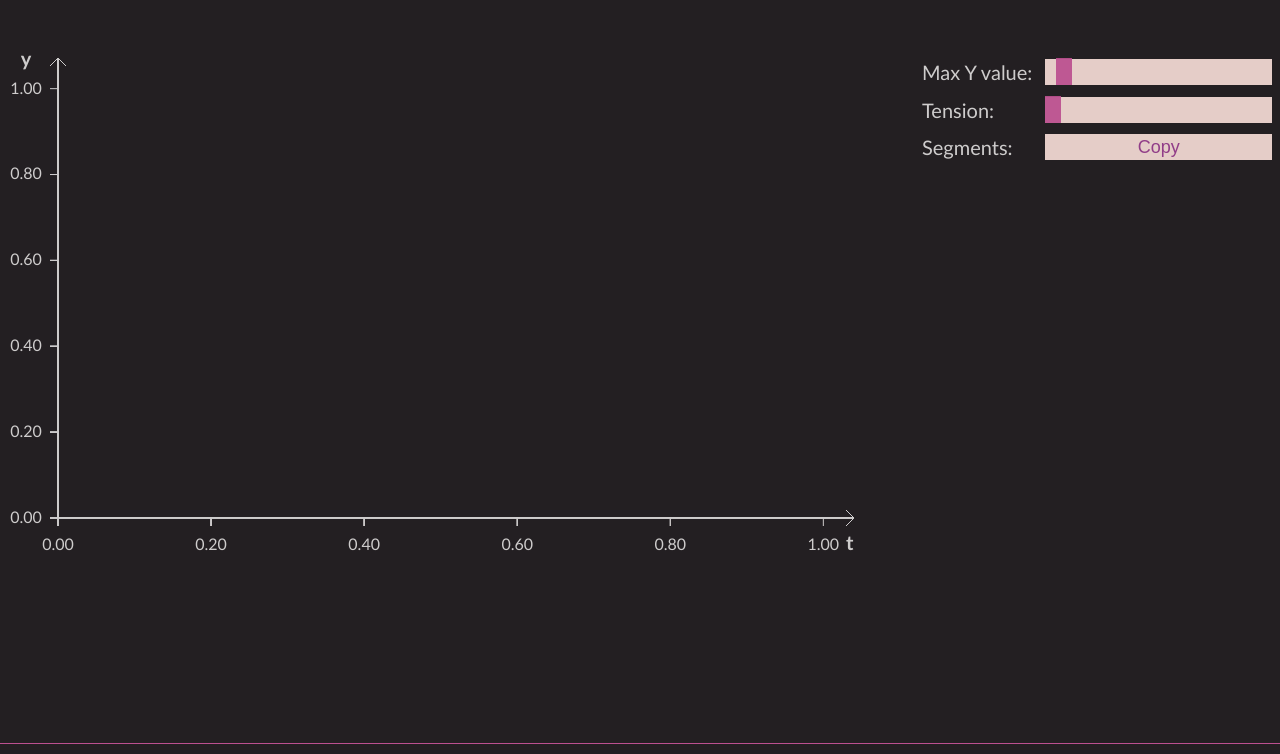
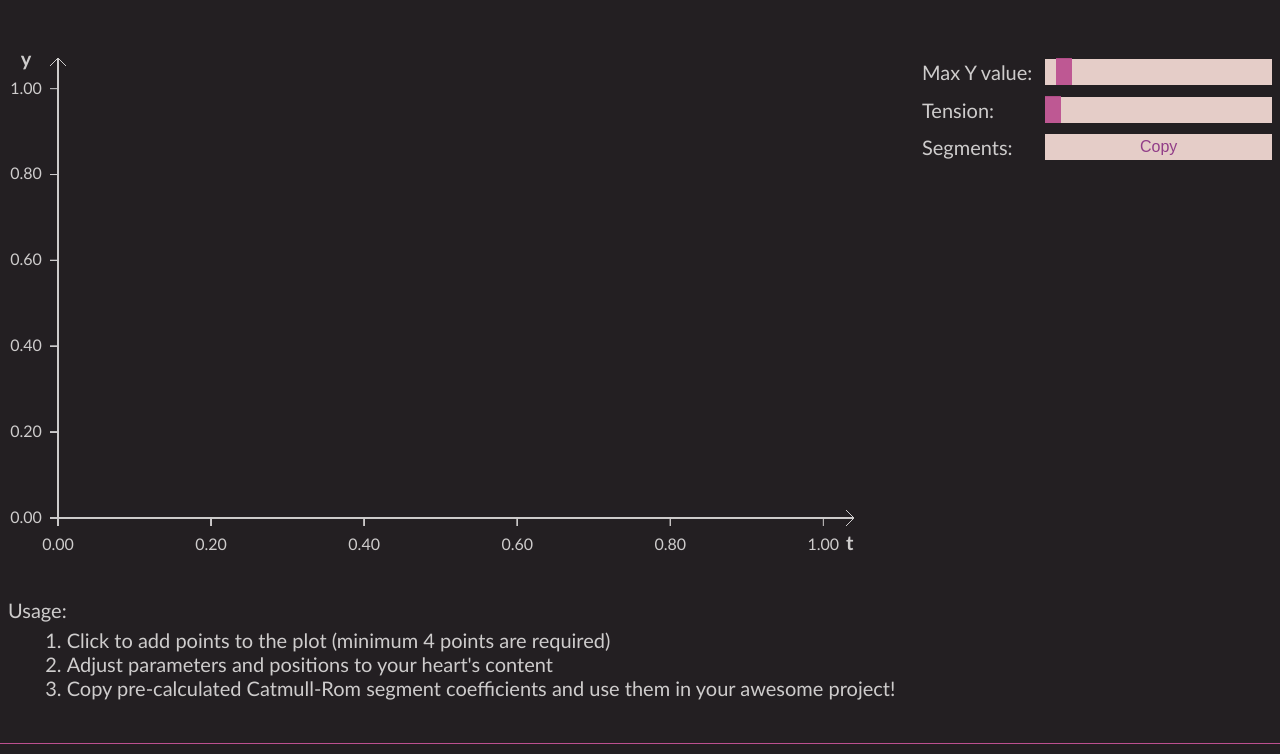
Before and after one commit to frysztak/splicer, a website built with webpack: page src/index.html in a window 1280 px wide. Shown: the top 754 px of the page. Built offline with nearby package versions, Linux system fonts and the light colour scheme.

Commit message:
ui fixes, add favicon

```diff
--- a/package.json
+++ b/package.json
@@ -5,7 +5,7 @@
   "main": "index.js",
   "scripts": {
     "dev:watch": "webpack --mode development --watch",
-    "copy:static": "cpx src/*.{html,css,png} dist/ --watch",
+    "copy:static": "cpx src/*.{html,css,png,ico} dist/ --watch",
     "serve": "http-server dist/ -s",
     "start": "npm-run-all --parallel dev:watch copy:static serve",
     "build": "webpack --mode production"
--- a/src/index.css
+++ b/src/index.css
@@ -2,10 +2,7 @@ body {
     font-family: 'Calibri', sans-serif;
     background-color: #231f22;
     color: #cecccc;
-}
-
-label, .heading {
-    font-size: 20px;
+    font-size: 1.25rem;
 }
 
 button {
@@ -18,7 +15,7 @@ button {
     display: flex;
     align-items: center;
     justify-content: center;
-    font-size: 18px;
+    font-size: 1rem;
     cursor: pointer;
 }
 
@@ -62,12 +59,16 @@ button:focus {
     max-width: 350px;
 }
 
+.mt-10 {
+    margin-top: 10px;
+}
+
+.mt-30 {
+    margin-top: 30px;
+}
+
 .mt-50 {
     margin-top: 50px;
-}
-
-.mt-10 {
-    margin-top: 10px;
 }
 
 .ml-10 {
@@ -108,6 +109,20 @@ footer {
     padding: 1rem;
     text-align: center;
     border-top: #bc5090 1px solid;
+    font-size: 0.85em;
+}
+
+ol {
+    padding-inline-start: 0;
+}
+
+ol, ol li {
+    margin-left: 0;
+    padding-left: 0;
+}
+
+pre {
+    font-size: 1rem;
 }
 
 /* range slider */
--- a/src/index.html
+++ b/src/index.html
@@ -3,6 +3,7 @@
 <head>
     <meta charset="UTF-8">
     <title>Splicer</title>
+    <link rel="shortcut icon" href="splicer.ico">
     <link rel="stylesheet" type="text/css" href="index.css">
     <script type="text/javascript" src="splicer.js"></script>
 </head>
@@ -38,6 +39,15 @@
     </div>
 </div>
 
+<div class="row mt-30">
+    Usage:
+    <ol class="mt-30">
+        <li>Click to add points to the plot (minimum 4 points are required)</li>
+        <li>Adjust parameters and positions to your heart's content</li>
+        <li>Copy pre-calculated Catmull-Rom segment coefficients and use them in your awesome project!</li>
+    </ol>
+</div>
+
 <footer>
     <div class="row">
         <div class="column align-left">
```
Also changed, not shown: src/splicer.ico (added).
